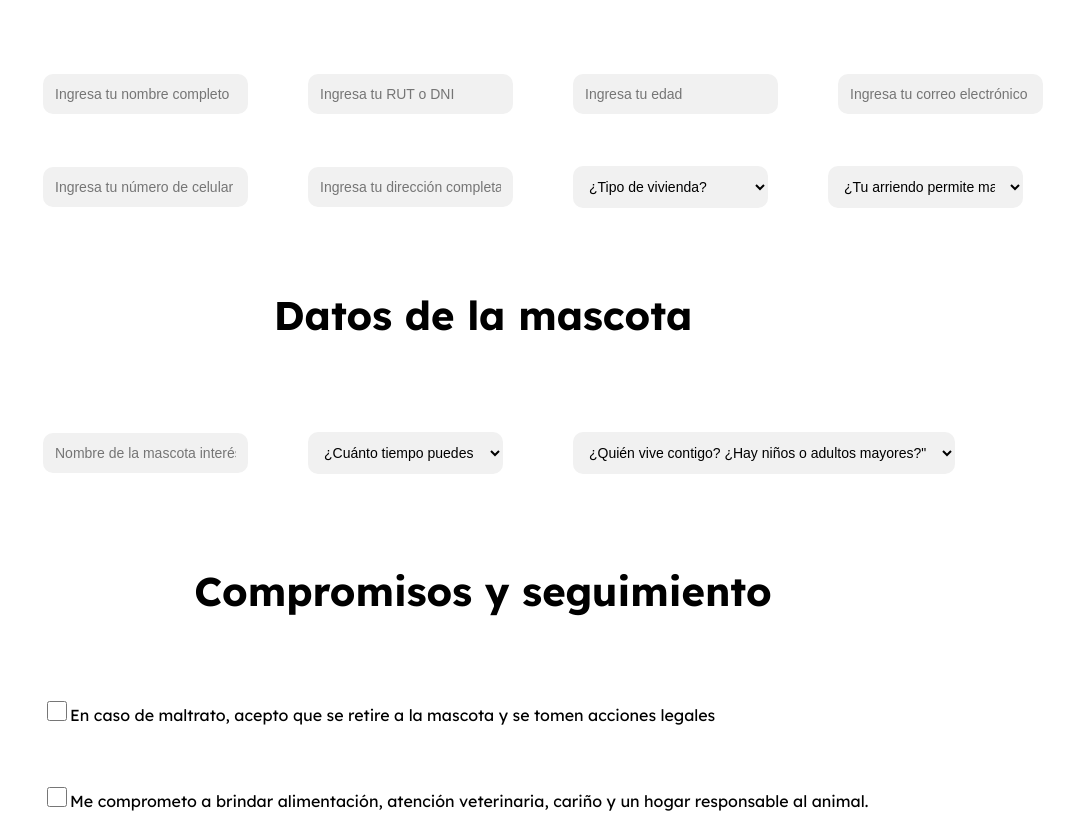
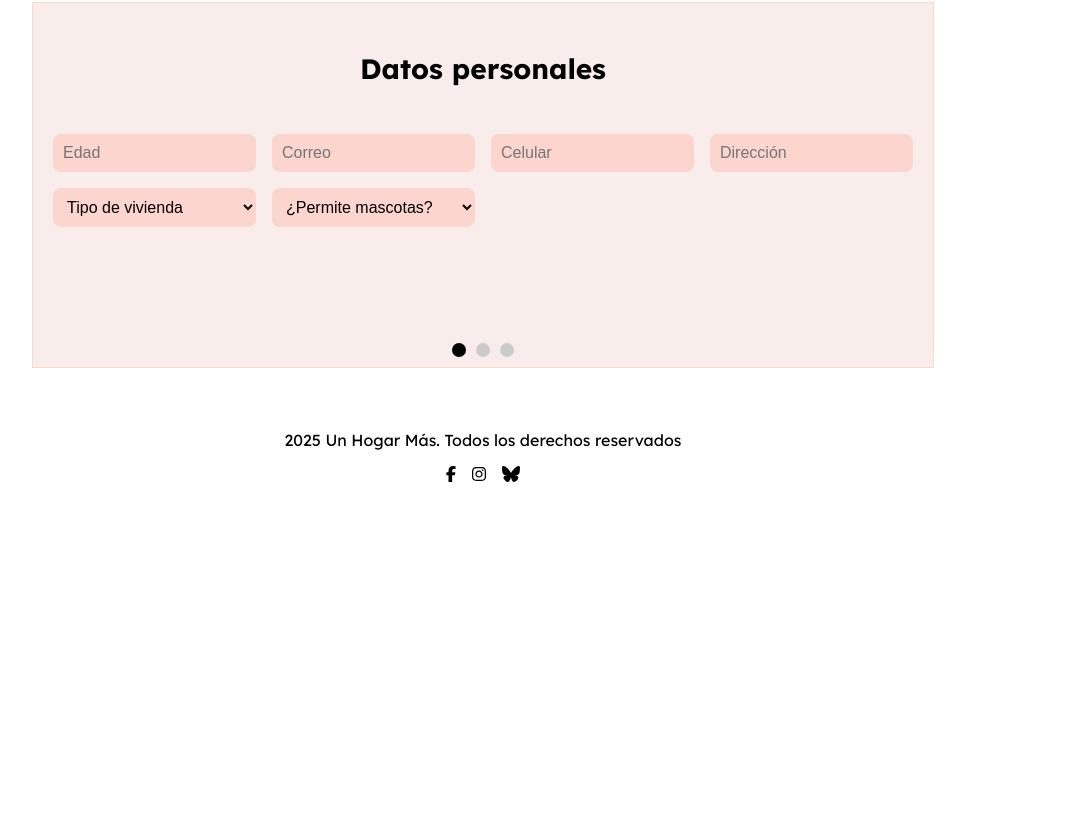
Before and after one commit to Darionvr/unhogarmas, a React (Vite) app in the folder client/: page /AdoptionForm in a window 1280 px wide. Shown: the part 702-1520 px from the top of the page, without its empty margins (157-1231 px from the left). After the commit the page ends 1230 px from the top, so only its background shows below. Built offline with nearby package versions, Linux system fonts and the light colour scheme.

Commit message:
Pagina de AdoptionForm y AdopList terminada

```diff
--- a/client/src/App.css
+++ b/client/src/App.css
@@ -36,10 +36,11 @@ nav>button {
   padding: .8rem;
   font-weight: 700;
   cursor: pointer;
-  a{
-      display: flex;
-  align-items: center;
-  gap: 1rem;
+
+  a {
+    display: flex;
+    align-items: center;
+    gap: 1rem;
   }
 }
 
@@ -354,8 +355,8 @@ select,
 textarea {
   gap: 30px;
   padding: 12px;
-  border: none;
-  background-color: #f1f1f1;
+  border: none var(--ChampagnePink);
+  background-color: var(--PaleDogwood);
   border-radius: 10px;
   font-size: 14px;
 }
@@ -388,8 +389,8 @@ select {
 
 .photo button {
   padding: 10px 15px;
-  background-color: black;
-  color: white;
+  background-color: var(--Melon);
+  color: black;
   border: none;
   border-radius: 999px;
   font-size: 18px;
@@ -412,8 +413,8 @@ select {
 .btn-submit {
   width: 65%;
   padding: 14px;
-  background-color: black;
-  color: white;
+  background-color: var(--Melon);
+  color: black;
   border: none;
   border-radius: 999px;
   font-size: 16px;
@@ -461,15 +462,10 @@ select {
 .FormAdopt {
   max-width: 900px;
   margin: 0 auto;
-  padding: 1rem;
+  padding: 2rem;
   display: flex;
   flex-direction: column;
   gap: 2rem;
-}
-
-.FormAdopt h3 {
-  text-align: center;
-  font-size: 40px;
 }
 
 .informationAdoption h1 {
@@ -483,6 +479,7 @@ select {
   flex-wrap: wrap;
   padding-top: 2rem;
 }
+
 .Infor {
   max-width: 200px;
   display: flex;
@@ -490,11 +487,12 @@ select {
   align-items: center;
   text-align: center;
 }
-.circle{
+
+.circle {
   width: 50px;
   height: 50px;
-  background-color: #000;
-  color: white;
+  background-color: var(--Melon);
+  color: var(--Seashell);
   border-radius: 50%;
   display: flex;
   align-items: center;
@@ -503,26 +501,181 @@ select {
   font-size: 20px;
   margin-bottom: 1rem;
 }
+.sub{
+ padding-left: 700px;
+ font-size: 40px;
+}
+
+.slideAdoption h3 {
+  text-align: center;
+  font-size: 28px;
+  margin-bottom: 1rem;
+}
+
+.form-grid {
+  display: grid;
+  grid-template-columns: repeat(auto-fit, minmax(180px, 1fr));
+  gap: 16px;
+}
+
+.form-grid input,
+.form-grid select {
+  padding: 10px;
+  font-size: 16px;
+  border: 1px solid 555;
+  border-radius: 8px;
+  outline: none;
+  transition: border 0.2s ease-in-out;
+}
+
+.form-grid input:focus,
+.form-grid select:focus {
+  border-color: #555;
+}
+
+.slideAdoption form label {
+  display: flex;
+  align-items: center;
+  gap: 10px;
+  margin-bottom: 12px;
+  font-size: 16px;
+}
+
+.carousel-container {
+  overflow: hidden;
+  width: 100%;
+  max-width: 900px;
+  margin: auto;
+  background-color: var(--Seashell);
+  border: solid 1px var(--ChampagnePink);
+  padding-bottom: 10px;
+}
+
+.slides-wrapper {
+  display: flex;
+  transition: transform 0.4s ease-in-out;
+  width: 100%;
+}
+
+.slideAdoption {
+  width: 100%;
+  flex-shrink: 0;
+  padding: 20px;
+  box-sizing: border-box;
+}
+
+.carousel-controls {
+  display: flex;
+  justify-content: space-between;
+  margin-top: 20px;
+}
+
+.carousel-dots {
+  display: flex;
+  justify-content: center;
+  gap: 10px;
+  margin-top: 20px;
+}
+
+.carousel-dots .dot {
+  width: 14px;
+  height: 14px;
+  border-radius: 50%;
+  border: none;
+  background-color: #ccc;
+  cursor: pointer;
+  transition: background-color 0.3s ease;
+}
+
+.carousel-dots .dot.active {
+  background-color: black;
+}
 
 
 
-.infor3, .infor3-5, .infor4, .infor4-5, .infor5{
+
+
+
+
+
+
+/***************AdoptionList************/
+
+.filtrer {
   display: flex;
-  flex-direction: row;
-  align-items: center;
-  align-content: center;
-  gap: 60px;
-  padding: 10px;
-
+  gap: 20px;
+  margin: 20px auto;
+  flex-wrap: wrap;
 }
 
-.checkbox {
+.filtrer select {
+  padding: 8px 10px;
+  font-size: 15px;
+  border: 2px solid var(--ChampagnePink);
+  border-radius: 8px;
+  background-color: var(--PaleDogwood);
+}
+
+
+
+.card-list {
+  display: flex;
+  flex-wrap: wrap;
+  gap: 20xp;
+  padding: 60px;
+}
+
+
+.card {
+  width: 230px;
+  border: 1px solid var(--ChampagnePink) ;
+  border-radius: 15px ;
+  background-color: var(--Seashell);
+  cursor: pointer;
+  margin: 15px;
+}
+
+
+.img img {
+  width: 100%;
+  height: 185px;
+  border-radius: 10px ;
+  object-fit: cover;
+  display: block;
+}
+
+
+.cardInfo {
+  padding: 20px;
+}
+
+.cardInfo h3 {
+  margin-bottom: 10px;
+}
+
+.cardInfo p {
+  margin: 2px 0;
+  font-size: 15px;
+}
+.submit-form {
   display: flex;
   flex-direction: column;
-  height: 200px;
-  justify-content: space-between;
+  gap: 10px;
 }
-.checkbox input[type="checkbox"] {
-  width: 20px;
-  height: 20px;
+
+
+.btnA {
+  display: flex;
+  justify-content: flex-end;
 }
+
+
+.submit-button {
+  padding: 10px 20px;
+  background-color: var(--Melon);
+  color: black;
+  border: none;
+  border-radius: 6px;
+  cursor: pointer;
+  font-size: 20px;
+}
--- a/client/src/assets/Views/AdoptionForm.jsx
+++ b/client/src/assets/Views/AdoptionForm.jsx
@@ -1,11 +1,10 @@
+import { useState } from 'react';
+import { FontAwesomeIcon } from '@fortawesome/react-fontawesome'
+import { faPaw } from '@fortawesome/free-solid-svg-icons'
 
-import { FontAwesomeIcon } from '@fortawesome/react-fontawesome'
-import { faUpload } from '@fortawesome/free-solid-svg-icons'
 
 const AdoptionForm = () => {
     const InitialAdoptionF = {
-        NombreCompleto: "",
-        Rut: "",
         Edad: "",
         Correo: "",
         Celular: "",
@@ -13,140 +12,230 @@ const AdoptionForm = () => {
         TipoVivienda: "",
         PermiteMascotas: "",
         NombreDeLaMascota: "",
-        Razon: "",
-        ExperienciaMascotas: "",
+        TiempoDisponible: "",
         Convivencia: "",
-        TiempoDisponible: "",
-        aceptoVisita: "",
-        aceptaLey: "",
-        compromiso: "",//preguntar
-        informacionVeridica: "",//preguntar
-    }
+        aceptoLey: false,
+        compromiso: false,
+        informacionVeridica: false,
+    };
+
+    const [current, setCurrent] = useState(0);
+    const [formData, setFormData] = useState(InitialAdoptionF);
+
+    const handleChange = (e) => {
+        const { name, value, type, checked } = e.target;
+        setFormData({
+            ...formData,
+            [name]: type === 'checkbox' ? checked : value,
+        });
+    };
+
+    const SubmitAdoption = (e) => {
+        e.preventDefault();
+        if (!formData.Edad || !formData.Correo || !formData.Celular || !formData.Domicilio ||
+            !formData.TipoVivienda || !formData.PermiteMascotas || !formData.NombreDeLaMascota
+            || !formData.TiempoDisponible || !formData.Convivencia || !formData.TiempoDisponible
+            || !formData.aceptoLey || !formData.compromiso || !formData.informacionVeridica) {
+            alert("Todos los campos son obligatorios");
+            return;
+        }
+        console.log(formData)
+
+        setFormData(InitialAdoptionF);
+    };
 
 
     return (
         <>
             <div className="informationAdoption">
                 <h1>Cómo funciona nuestro proceso de adopción</h1>
-
                 <div className="knowledge">
                     <div className="Infor">
                         <div className="circle">1</div>
                         <h2>Encuentra a tu futuro compañero</h2>
-                        <h5>Explora nuestra página de Animales en Adopción.
-                            La actualizamos todos los días para que puedas encontrar una mascota
-                            que se adapte a tu estilo de vida. Si
-                            ves uno que te enamora, ¡vamos al siguiente paso!</h5>
+                        <h5>
+                            Explora nuestra página de Animales en Adopción. La actualizamos todos
+                            los días para que puedas encontrar una mascota que se adapte a tu
+                            estilo de vida. Si ves uno que te enamora, ¡vamos al siguiente paso!
+                        </h5>
                     </div>
                     <div className="Infor">
                         <div className="circle">2</div>
                         <h2>Completa tu solicitud (¡solo una!)</h2>
-                        <h5>Puedes llenar la Solicitud de Adopción en línea
-                            o directamente en el refugio. No es una reserva,
-                            pero sí el primer paso para conocerte mejor.</h5>
+                        <h5>
+                            Puedes llenar la Solicitud de Adopción en línea o directamente en el
+                            refugio. No es una reserva, pero sí el primer paso para conocerte mejor.
+                        </h5>
                     </div>
                     <div className="Infor">
                         <div className="circle">3</div>
-                        <h2> Visítanos y conoce a tu nuevo amigo</h2>
-                        <h5>Nuestros asesores te recibirán por orden de llegada,
-                            te contarán todo sobre la mascota y verán contigo si es
-                            una buena combinación. Ven en nuestro horario de atención para que podamos ayudarte con calma.</h5>
+                        <h2>Visítanos y conoce a tu nuevo amigo</h2>
+                        <h5>
+                            Nuestros asesores te recibirán por orden de llegada, te contarán todo
+                            sobre la mascota y verán contigo si es una buena combinación. Ven en
+                            nuestro horario de atención para que podamos ayudarte con calma.
+                        </h5>
                     </div>
-
                     <div className="Infor">
                         <div className="circle">4</div>
-                        <h2> Adopta con confianza</h2>
-                        <h5>Si vives en departamento o condominio, recuerda traer
-                            tu contrato o reglamento. Eso nos permite asegurarnos de que
-                            tu nuevo amigo esté permitido en tu hogar. ¿Todo listo? ¡Ya casi es parte de tu familia!</h5>
+                        <h2>Adopta con confianza</h2>
+                        <h5>
+                            Si vives en departamento o condominio, recuerda traer tu contrato o
+                            reglamento. Eso nos permite asegurarnos de que tu nuevo amigo esté
+                            permitido en tu hogar. ¿Todo listo? ¡Ya casi es parte de tu familia!
+                        </h5>
                     </div>
-
                 </div>
             </div>
 
+            <h2 className='sub'>
+                <FontAwesomeIcon icon={faPaw} />Formulario de adopción</h2>
+            <div className="carousel-container">
+                <div
+                    className="slides-wrapper"
+                    style={{ transform: `translateX(-${current * 100}%)` }}
+                >
 
-            <form >
-                <div className="FormAdopt">
-                    <h3>Datos personales</h3>
-                    <div className="infor3">
-                        <input name="NombreCompleto" placeholder="Ingresa tu nombre completo" />
-                        <input name="Rut" placeholder="Ingresa tu RUT o DNI" />
-                        <input name="Edad" placeholder="Ingresa tu edad" type="number" />
-                        <input name="Correo" placeholder="Ingresa tu correo electrónico" type="email" />
+                    <div className="slideAdoption FormAdopt">
+                        <h3>Datos personales</h3>
+                        <form className="form-grid" onSubmit={SubmitAdoption}>
+                            <input
+                                name="Edad"
+                                placeholder="Edad"
+                                type="number"
+                                value={formData.Edad}
+                                onChange={handleChange}
+                            />
+                            <input
+                                name="Correo"
+                                placeholder="Correo"
+                                type="email"
+                                value={formData.Correo}
+                                onChange={handleChange}
+                            />
+                            <input
+                                name="Celular"
+                                placeholder="Celular"
+                                value={formData.Celular}
+                                onChange={handleChange}
+                            />
+                            <input
+                                name="Domicilio"
+                                placeholder="Dirección"
+                                value={formData.Domicilio}
+                                onChange={handleChange}
+                            />
+                            <select
+                                name="TipoVivienda"
+                                value={formData.TipoVivienda}
+                                onChange={handleChange}
+                            >
+                                <option value="">Tipo de vivienda</option>
+                                <option value="Casa">Casa</option>
+                                <option value="Departamento">Departamento</option>
+                                <option value="Otro">Otro</option>
+                            </select>
+                            <select
+                                name="PermiteMascotas"
+                                value={formData.PermiteMascotas}
+                                onChange={handleChange}
+                            >
+                                <option value="">¿Permite mascotas?</option>
+                                <option value="Sí">Sí</option>
+                                <option value="No">No</option>
+                                <option value="Propia">Tengo casa propia</option>
+                            </select>
+                        </form>
                     </div>
-                    <div className='infor3-5'><input name="Celular" placeholder="Ingresa tu número de celular" />
-                        <input name="Domicilio" placeholder="Ingresa tu dirección completa" />
-                        <select name="TipoVivienda">
-                            <option value="">¿Tipo de vivienda?</option>
-                            <option value="Casa">Casa</option>
-                            <option value="Departamento">Departamento</option>
-                            <option value="Otro">Otro</option>
-                        </select>
-                        <select name="PermiteMascotas">
-                            <option value="">¿Tu arriendo permite mascotas?</option>
-                            <option value="Sí">Sí</option>
-                            <option value="No">No</option>
-                            <option value="Propia">Vivienda propia</option>
-                        </select>
 
+
+                    <div className="slideAdoption FormAdopt">
+                        <h3>Datos de la mascota</h3>
+                        <form className="form-grid">
+                            <input
+                                name="NombreDeLaMascota"
+                                placeholder="Nombre de la mascota"
+                                value={formData.NombreDeLaMascota}
+                                onChange={handleChange}
+                            />
+                            <select
+                                name="TiempoDisponible"
+                                value={formData.TiempoDisponible}
+                                onChange={handleChange}
+                            >
+                                <option value="">¿Por qué desea adoptar?</option>
+                                <option value="Deseo">Terapia</option>
+                                <option value="Terapia">Motivos emocionales</option>
+                                <option value="Tiempo">Tengo tiempo y espacio</option>
+                            </select>
+                            <select
+                                name="Convivencia"
+                                value={formData.Convivencia}
+                                onChange={handleChange}
+                            >
+                                <option value="">¿Con quién vives?</option>
+                                <option value="Solo">Solo</option>
+                                <option value="Padres">Padres</option>
+                                <option value="Familia">Familia</option>
+                                <option value="Rommie">Rommie</option>
+                            </select>
+                        </form>
                     </div>
-                    <h3>Datos de la mascota</h3>
-                    <div className="infor4">
-                        <input name="NombreDeLaMascota" placeholder="Nombre de la mascota interés" />
-                        <select name="TiempoDisponible">
-                            <option value="">¿Cuánto tiempo puedes dedicarle al animal al día?</option>
-                            <option value="Deseo">Deseo de darle un hogar a un animal abandonado</option>
-                            <option value="Terapia">Por motivos terapéuticos o emocionales</option>
-                            <option value="Tiempo">Porque tengo el tiempo y espacio adecuados para cuidarla</option>
-                        </select>
-                        <div className='infor4-5'>
 
-                            <select name="Convivencia">
-                                <option value="">¿Quién vive contigo? ¿Hay niños o adultos mayores?"</option>
-                                <option value="Solo">Vivo solo</option>
-                                <option value="Padres">Vivo con mis padres</option>
-                                <option value="Familia">Vivo con mi pareja y mis hijo/s</option>
-                                <option value="Rommie">Vivo con rommie</option>
 
-                            </select>
-                        </div>
-
-                    </div>
-                    <h3>Compromisos y seguimiento</h3>
-                    <div className="infor5">
-                        <div className="checkbox">
-
+                    <div className="slideAdoption FormAdopt">
+                        <h3>Compromisos y seguimiento</h3>
+                        <form onSubmit={SubmitAdoption} className="submit-form">
                             <label>
-                                <input type="checkbox" name="aceptoLey" />
-                                En caso de maltrato, acepto que se retire a la mascota y se tomen acciones legales
+                                <input
+                                    type="checkbox"
+                                    name="aceptoLey"
+                                    checked={formData.aceptoLey}
+                                    onChange={handleChange}
+                                />
+                                Acepto acciones legales si maltrato a la mascota.
+                            </label>
+                            <label>
+                                <input
+                                    type="checkbox"
+                                    name="compromiso"
+                                    checked={formData.compromiso}
+                                    onChange={handleChange}
+                                />
+                                Me comprometo a cuidar responsablemente.
+                            </label>
+                            <label>
+                                <input
+                                    type="checkbox"
+                                    name="informacionVeridica"
+                                    checked={formData.informacionVeridica}
+                                    onChange={handleChange}
+                                />
+                                Declaro que la información es verídica.
                             </label>
 
-                            <label>
-                                <input type="checkbox" name="compromiso" />
-                                Me comprometo a brindar alimentación, atención veterinaria, cariño y un hogar responsable al animal.
-                            </label>
-                            <label>
-                                <input type="checkbox" name="informacionVeridica" />
-                                Declaro que toda la información entregada es verídica.
-                            </label>
-                        </div>
 
+                            <div className="btnA">
+                                <button type="submit" className="submit-button">
+                                    Enviar solicitud
+                                </button>
+                            </div>
+                        </form>
                     </div>
-
-                    <button type="submit" className="btn-submit">
-                        <FontAwesomeIcon icon={faUpload} /> Enviar solicitud
-                    </button>
-
-
-
                 </div>
 
+                <div className="carousel-dots">
+                    {[0, 1, 2].map((index) => (
+                        <button
+                            key={index}
+                            className={`dot ${current === index ? 'active' : ''}`}
+                            onClick={() => setCurrent(index)}
+                        />
+                    ))}
+                </div>
+            </div>
+        </>
+    );
+};
 
-            </form>
-
-
-        </>
-    )
-}
-
-export default AdoptionForm
+export default AdoptionForm;
--- a/client/src/assets/Views/CreatePost.jsx
+++ b/client/src/assets/Views/CreatePost.jsx
@@ -83,7 +83,8 @@ const CreatePost = () => {
 
           <div className="description">
             <label>Descripción</label>
-            <textarea className="textareaCp" value={form.descripcion} name="descripcion" onChange={handleChange}></textarea>
+            <textarea className="textareaCp" value={form.descripcion} name="descripcion"
+            onChange={handleChange}></textarea>
           </div>
           <div className='btn1'>
             <button type="submit" className="btn-submit">
```
Also changed, not shown: client/src/assets/Views/AdoptList.jsx (+90 -5 lines).
